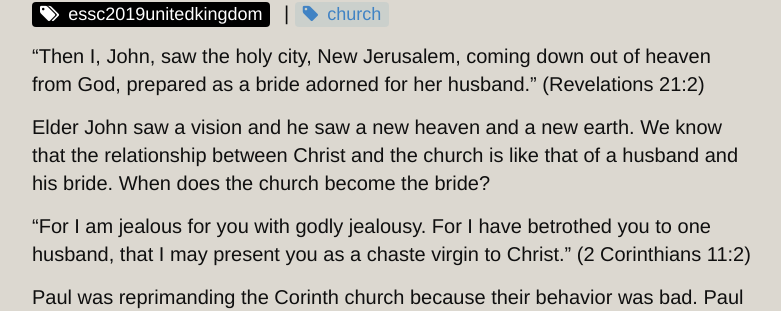
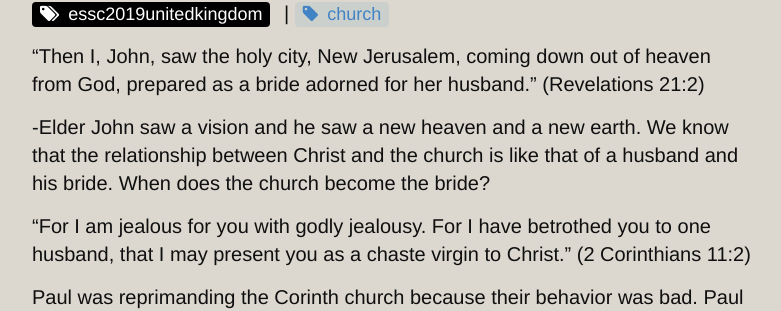
Before and after one commit to catchupTJC/catchuptjc.github.io, a Jekyll site: the page built from _posts/2019-10-15-Church is Christs Bride.md, in a window 1280 px wide and 900 px high. Shown: the part 256-567 px from the top of the window, without its empty margins (248-1029 px from the left). Built offline with Jekyll 4.4.1, drawn with Linux system fonts in a browser that asks for light colours; nearby versions of some CDN libraries; comment, search, counter and statistics services are not loaded.

```diff
--- a/_posts/2019-10-15-Church is Christs Bride.md
+++ b/_posts/2019-10-15-Church is Christs Bride.md
@@ -6,10 +6,12 @@ tags: [church]
 hymns: []
 speaker: PrJacobChan
 ---
+
 “Then I, John, saw the holy city, New Jerusalem, coming down out of heaven from God, prepared as a bride adorned for her husband.”
 (Revelations 21:2)
 
-Elder John saw a vision and he saw a new heaven and a new earth. We know that the relationship between Christ and the church is like that of a husband and his bride. When does the church become the bride?
+
+-Elder John saw a vision and he saw a new heaven and a new earth. We know that the relationship between Christ and the church is like that of a husband and his bride. When does the church become the bride?
 
 “For I am jealous for you with godly jealousy. For I have betrothed you to one husband, that I may present you as a chaste virgin to Christ.”
 (2 Corinthians 11:2)
```
